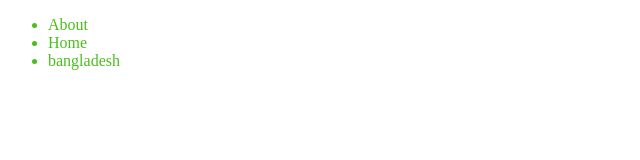
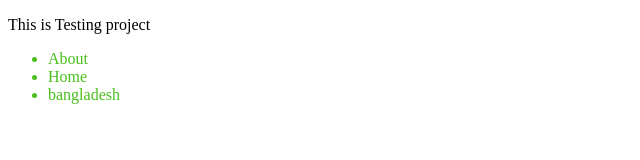
Before and after one commit to aslamkabir2003/learn_css, a plain HTML site: page index.html in a window 1280 px wide. Shown: the whole page, without its empty margins (0-640 px from the left). Drawn offline with Linux system fonts and the light colour scheme.

Commit message:
Add paragraph to index.html for project testing

```diff
--- a/index.html
+++ b/index.html
@@ -8,14 +8,17 @@
 
 </head>
 <body>
+     <p> This is Testing project </p>
     <div class="aslam">
         <nav>
             <ul>
                 <li>About</li>
                 <li>Home</li>
                 <li>bangladesh</li>
+
             </ul>
         </nav>
     </div>
+
 </body>
 </html>
```
